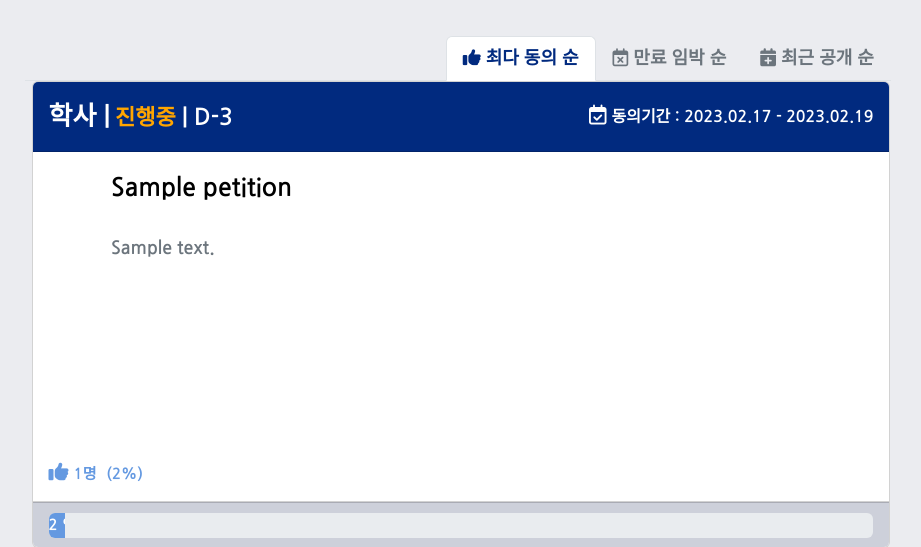
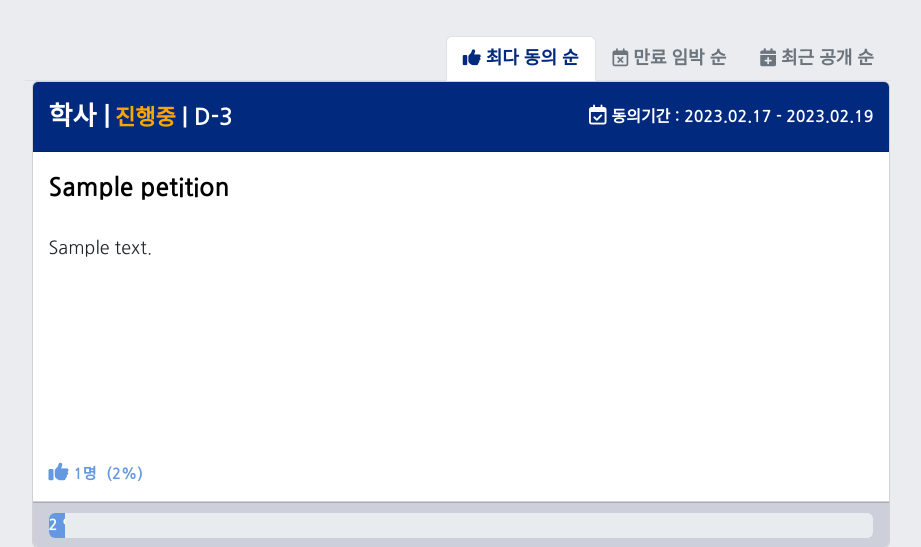
Before and after one commit to smu-nity/SMU-Petition, a Django app: page / in a window 1280 px wide. Shown: the part 638-1185 px from the top of the page, without its empty margins (179-1100 px from the left). Run offline with Django 4.2, Linux system fonts and the light colour scheme; tables that the repository leaves empty hold one stand-in row (values such as "Sample post"); some libraries are stand-ins or nearby versions.

Commit message:
feat: 메인 화면 디자인 수정 (#130)

```diff
--- a/petitions/views.py
+++ b/petitions/views.py
@@ -23,7 +23,7 @@ def preprocess(queryset):
 def home(request):
     plist = Petition.objects.filter(status=1).order_by('-create_date')
     if plist:
-        plist_v = plist.annotate(voter_count=Count('voter')).order_by('-voter_count')
+        plist_v = plist.annotate(voter_count=Count('voter')).order_by('-voter_count', '-create_date')
         petition_list  = [{'top1': plist_v[0], 'top2_3': preprocess(plist_v[1:3])}, {'top1': plist_v[0], 'top2_3': preprocess(plist_v[1:3])}, {'top1': plist[0], 'top2_3': preprocess(plist[1:3])}]
         return render(request, 'petitions/home.html', {'petition_list': petition_list})
     return render(request, 'petitions/home.html')
--- a/static/css/home.css
+++ b/static/css/home.css
@@ -98,10 +98,8 @@
 .main__top1-card-body {
     height : 300px;
     display:flex;
-    justify-content:center;
     overflow: auto;
 }
-
 
 .main-div {
     display: flex;
--- a/static/css/post_form.css
+++ b/static/css/post_form.css
@@ -2,7 +2,6 @@ body {
     font-family: 고딕;
     font-size: 18px;
     font-weight: bold;
-    color: #6c757d;
 }
 
 .form-check-label {
--- a/templates/petitions/home.html
+++ b/templates/petitions/home.html
@@ -89,13 +89,13 @@
 
 
                     <!--TOP 1 Body-->
-                    <div class="card-body main__top1-card-body ">
+                    <div class="card-body main__top1-card-body" style="font-weight: normal;">
                         <div>
                              <h5 class="card-title main-hot1-title-font" >
                                 <span>{{ pl.top1.subject }}</span>
                             </h5>
                             <div style="padding : 4px;"> </div>
-                            <p class="card-text main-Top1-Body-card-text-box post_detail__body-text" >
+                            <p class="card-text main-Top1-Body-card-text-box post_detail__body-text">
                                 {{ pl.top1.content|mark }}
                             </p>
                         </div>
```
